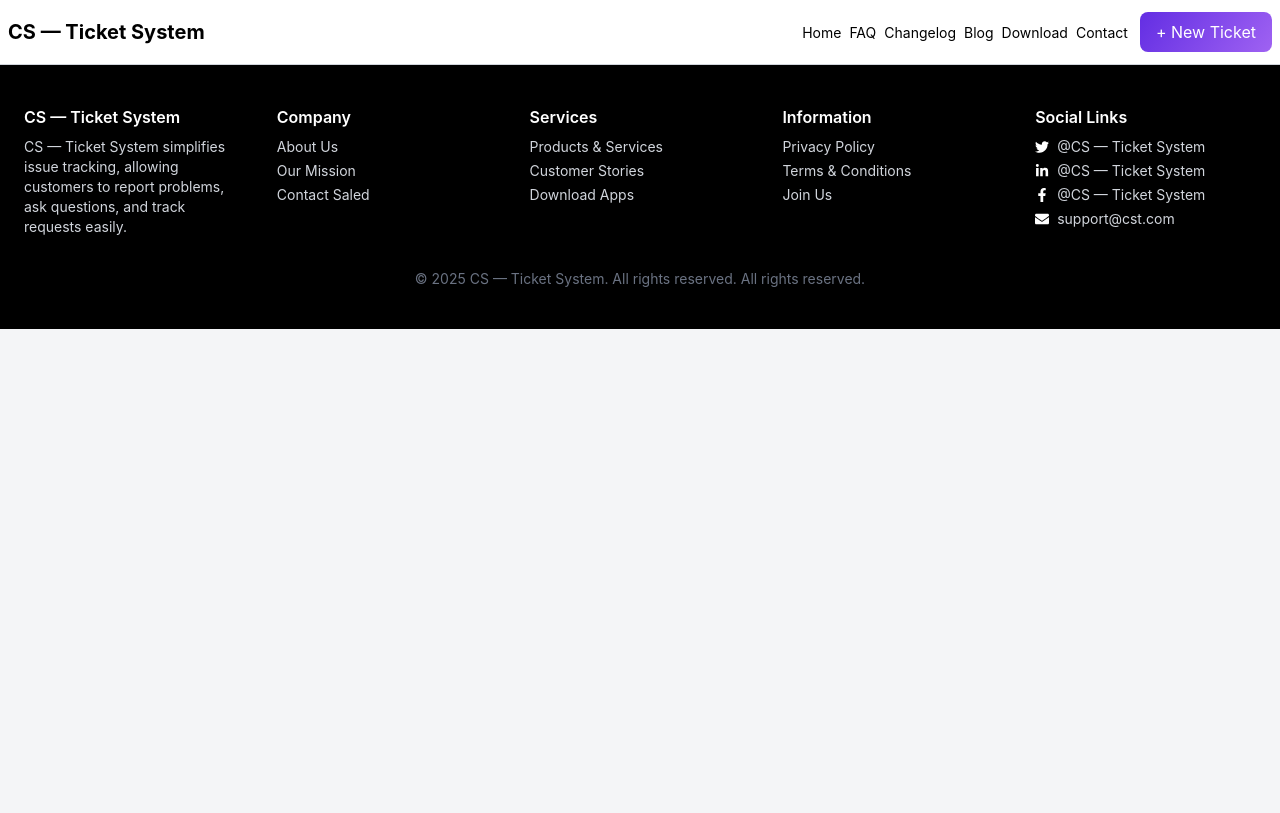
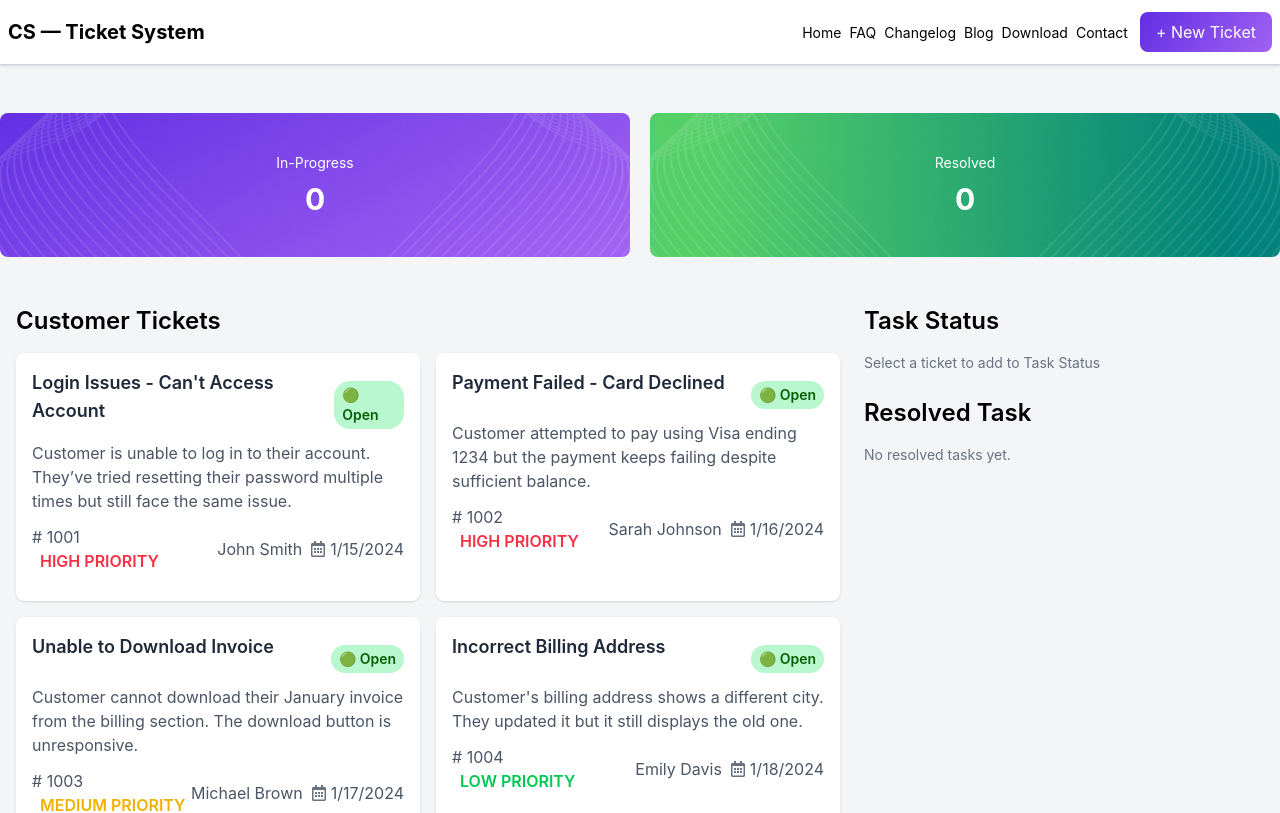
Before and after one commit to maimuna03134/Ticket-System, a React (Vite) app: page / in a window 1280 px wide. Shown: the top 813 px of the page. Built offline with nearby package versions, Linux system fonts and the light colour scheme.

Commit message:
added ustomerTickets,resolvedtask,taskStatus and installed toster and react icons

```diff
--- /dev/null
+++ b/public/data.json
@@ -0,0 +1,128 @@
+[
+  {
+    "id": 1001,
+    "title": "Login Issues - Can't Access Account",
+    "description": "Customer is unable to log in to their account. They’ve tried resetting their password multiple times but still face the same issue.",
+    "customer_name": "John Smith",
+    "priority": "High Priority",
+    "status": "Open",
+    "createdAt": "2024-01-15T00:00:00Z"
+  },
+  {
+    "id": 1002,
+    "title": "Payment Failed - Card Declined",
+    "description": "Customer attempted to pay using Visa ending 1234 but the payment keeps failing despite sufficient balance.",
+    "customer_name": "Sarah Johnson",
+    "priority": "High Priority",
+    "status": "Open",
+    "createdAt": "2024-01-16T00:00:00Z"
+  },
+  {
+    "id": 1003,
+    "title": "Unable to Download Invoice",
+    "description": "Customer cannot download their January invoice from the billing section. The download button is unresponsive.",
+    "customer_name": "Michael Brown",
+    "priority": "Medium Priority",
+    "status": "In-Progress",
+    "createdAt": "2024-01-17T00:00:00Z"
+  },
+  {
+    "id": 1004,
+    "title": "Incorrect Billing Address",
+    "description": "Customer's billing address shows a different city. They updated it but it still displays the old one.",
+    "customer_name": "Emily Davis",
+    "priority": "Low Priority",
+    "status": "Open",
+    "createdAt": "2024-01-18T00:00:00Z"
+  },
+  {
+    "id": 1005,
+    "title": "App Crash on Launch",
+    "description": "Customer reports that the mobile app crashes immediately upon opening on Android 13.",
+    "customer_name": "David Wilson",
+    "priority": "High Priority",
+    "status": "Open",
+    "createdAt": "2024-01-19T00:00:00Z"
+  },
+  {
+    "id": 1006,
+    "title": "Refund Not Processed",
+    "description": "Customer requested a refund two weeks ago but has not received the amount yet.",
+    "customer_name": "Sophia Taylor",
+    "priority": "Medium Priority",
+    "status": "In-Progress",
+    "createdAt": "2024-01-20T00:00:00Z"
+  },
+  {
+    "id": 1007,
+    "title": "Two-Factor Authentication Issue",
+    "description": "Customer is not receiving 2FA codes on their registered phone number.",
+    "customer_name": "James Anderson",
+    "priority": "High Priority",
+    "status": "Open",
+    "createdAt": "2024-01-21T00:00:00Z"
+  },
+  {
+    "id": 1008,
+    "title": "Unable to Update Profile Picture",
+    "description": "Customer tries to upload a new profile picture but gets 'Upload failed' error.",
+    "customer_name": "Olivia Martinez",
+    "priority": "Low Priority",
+    "status": "Open",
+    "createdAt": "2024-01-22T00:00:00Z"
+  },
+  {
+    "id": 1009,
+    "title": "Subscription Auto-Renewal",
+    "description": "Customer wants to enable auto-renewal for their subscription but the toggle is disabled.",
+    "customer_name": "Liam Thomas",
+    "priority": "Medium Priority",
+    "status": "In-Progress",
+    "createdAt": "2024-01-17T00:00:00Z"
+  },
+  {
+    "id": 1010,
+    "title": "Missing Order Confirmation Email",
+    "description": "Customer placed an order but didn’t receive a confirmation email even though payment succeeded.",
+    "customer_name": "Isabella Garcia",
+    "priority": "High Priority",
+    "status": "Open",
+    "createdAt": "2024-01-24T00:00:00Z"
+  },
+  {
+    "id": 1011,
+    "title": "Error 404 on Help Page",
+    "description": "Customer navigates to the Help page but gets a 404 error. They need urgent guidance.",
+    "customer_name": "Noah Wilson",
+    "priority": "Medium Priority",
+    "status": "Open",
+    "createdAt": "2024-01-23T00:00:00Z"
+  },
+  {
+    "id": 1012,
+    "title": "Promo Code Not Working",
+    "description": "Customer tried applying a discount code 'SAVE20' but it shows invalid at checkout.",
+    "customer_name": "Ava Martinez",
+    "priority": "Low Priority",
+    "status": "In-Progress",
+    "createdAt": "2024-01-25T00:00:00Z"
+  },
+  {
+    "id": 1013,
+    "title": "App Notifications Delayed",
+    "description": "Customer reports push notifications for messages are delayed by several hours on iOS 16.",
+    "customer_name": "Ethan Lee",
+    "priority": "Medium Priority",
+    "status": "Open",
+    "createdAt": "2024-01-26T00:00:00Z"
+  },
+  {
+    "id": 1014,
+    "title": "Unable to Change Password",
+    "description": "Customer receives 'Password too weak' error even when using a strong password.",
+    "customer_name": "Mia Thompson",
+    "priority": "High Priority",
+    "status": "Open",
+    "createdAt": "2024-01-27T00:00:00Z"
+  }
+]
--- a/src/App.jsx
+++ b/src/App.jsx
@@ -2,68 +2,67 @@ import { Suspense, use, useState } from "react";
 import "./App.css";
 import Navbar from "./components/Navbar";
 import Footer from "./components/Footer";
-// import Banner from "./Components/Banner";
-// import Footer from "./Components/Footer";
+import Banner from "./components/Banner";
+import { ToastContainer } from "react-toastify";
+import ResolvedTask from "./components/ResolvedTask";
+import TaskStatus from "./components/TaskStatus";
+import CustomerTickets from "./components/CustomerTickets";
+import Container from "./components/Container";
 
-// import CustomerTickets from "./Components/CustomerTickets";
-// import TaskStatus from "./Components/TaskStatus";
-// import ResolvedTask from "./Components/ResolvedTask";
-// import { toast, ToastContainer } from "react-toastify";
-// import Container from "./Components/Container";
 
-// const fetchCustomerData = async () => {
-//   const res = await fetch("/data.json");
-//   return res.json()
-// };
+const fetchCustomerData = async () => {
+  const res = await fetch("/data.json");
+  return res.json()
+};
 
-// const customerDataPromise = fetchCustomerData();
+const customerDataPromise = fetchCustomerData();
 
 function App() {
-  // const cardData = use(customerDataPromise);
-  // console.log(cardData);
-  // const [cards, setCards] = useState(() =>
-  //   cardData.map((card) => ({ ...card, status: "Open" }))
-  // );
-  // const [inProgressCount, setInProgressCount] = useState(0);
-  // const [resolvedCount, setResolvedCount] = useState(0);
+  const cardData = use(customerDataPromise);
+  console.log(cardData);
+  const [cards, setCards] = useState(() =>
+    cardData.map((card) => ({ ...card, status: "Open" }))
+  );
+  const [inProgressCount, setInProgressCount] = useState(0);
+  const [resolvedCount, setResolvedCount] = useState(0);
 
-  // const handleCardClick = (id) => {
-  //   let isClicked = false;
-  //   setCards((element) =>
-  //     element.map((card) => {
+  const handleCardClick = (id) => {
+    let isClicked = false;
+    setCards((element) =>
+      element.map((card) => {
 
 
-  //       if (card.id === id && card.status === "Open") {
-  //         if (!isClicked) {
-  //           toast(`🔵 ${card.title} 👉 is now In-Progress 😊`);
-  //           setInProgressCount((element) => element + 1);
-  //           isClicked = true;
-  //         }
-  //         return { ...card, status: "In-Progress" };
-  //       }
-  //       return card;
-  //     })
-  //   );
-  // };
+        if (card.id === id && card.status === "Open") {
+          if (!isClicked) {
+            toast(`🔵 ${card.title} 👉 is now In-Progress 😊`);
+            setInProgressCount((element) => element + 1);
+            isClicked = true;
+          }
+          return { ...card, status: "In-Progress" };
+        }
+        return card;
+      })
+    );
+  };
 
-  // const handleComplete = (id) => {
-  //   let isClicked = false;
-  //   setCards((element) =>
-  //     element.map((card) => {
+  const handleComplete = (id) => {
+    let isClicked = false;
+    setCards((element) =>
+      element.map((card) => {
 
-  //       if (card.id === id && card.status === "In-Progress") {
-  //         if (!isClicked) {
-  //           toast(`✔️ ${card.title} has been completed ☺️`);
-  //           setResolvedCount((element) => element + 1);
-  //           setInProgressCount((element) => element - 1);
-  //           isClicked = true;
-  //         }
-  //         return { ...card, status: "Resolved" };
-  //       }
-  //       return card;
-  //     })
-  //   );
-  // };
+        if (card.id === id && card.status === "In-Progress") {
+          if (!isClicked) {
+            toast(`✔️ ${card.title} has been completed ☺️`);
+            setResolvedCount((element) => element + 1);
+            setInProgressCount((element) => element - 1);
+            isClicked = true;
+          }
+          return { ...card, status: "Resolved" };
+        }
+        return card;
+      })
+    );
+  };
 
   return (
     <>
@@ -71,14 +70,14 @@ function App() {
       <Navbar/>
 
       {/* banner */}
-      {/* <Banner
+      <Banner
         inProgressCount={inProgressCount}
         resolvedCount={resolvedCount}
-      ></Banner> */}
+      ></Banner>
 
       {/* customer ticket + task status + resolved task */}
 
-      {/* <Container>
+      <Container>
         <div className="grid grid-cols-1 md:grid-cols-3 gap-6 my-10 px-4">
           {cards.length > 0 && (
             <div className="md:col-span-2">
@@ -106,12 +105,12 @@ function App() {
             ></ResolvedTask>
           </div>
         </div>
-      </Container> */}
+      </Container>
 
       {/* footer */}
       <Footer></Footer>
 
-      {/* <ToastContainer /> */}
+      <ToastContainer />
     </>
   );
 }
--- a/src/components/ResolvedTask.jsx
+++ b/src/components/ResolvedTask.jsx
@@ -0,0 +1,23 @@
+import React from 'react';
+
+const ResolvedTask = ({ cards }) => {
+    return (
+        <div>
+            <h2 className="text-2xl font-semibold mb-4">Resolved Task</h2>
+            {cards.length === 0 && (
+                <p className="text-gray-500 text-sm">No resolved tasks yet.</p>
+            )}
+            {cards.map((card) => (
+                <div
+                    key={card.id}
+                    className="bg-[#E0E7FF] rounded-lg shadow p-4 flex flex-col justify-between my-4"
+                >
+                    <span>{card.title}</span>
+                    <span className="text-green-600 mt-1">✅ Completed </span>
+                </div>
+            ))}
+        </div>
+    );
+};
+
+export default ResolvedTask;
--- a/src/components/TaskStatus.jsx
+++ b/src/components/TaskStatus.jsx
@@ -0,0 +1,32 @@
+import React from 'react';
+import Container from './Container';
+
+const TaskStatus = ({ cards, handleComplete }) => {
+    return (
+        <div>
+            <h2 className="text-2xl font-semibold mb-4">Task Status</h2>
+            {cards.length === 0 && (
+                <p className="text-gray-500 text-sm">
+                    Select a ticket to add to Task Status
+                </p>
+            )}
+            {cards.map((card) => (
+                <div
+                    key={card.id}
+                    className=" bg-white rounded-lg shadow p-4 flex flex-col justify-between  my-4"
+                >
+                    <span>{card.title}</span>
+                    <button
+                        onClick={() => handleComplete(card.id)}
+                        className="bg-green-500 text-white text-sm my-3 px-3 py-2.5  w-full rounded cursor-pointer"
+                    >
+                        Complete
+                    </button>
+                </div>
+            ))}
+        </div>
+    );
+
+};
+
+export default TaskStatus;
```
